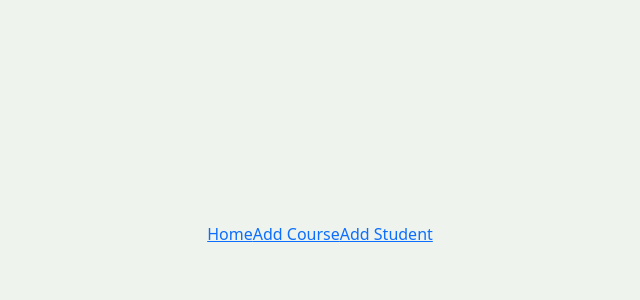
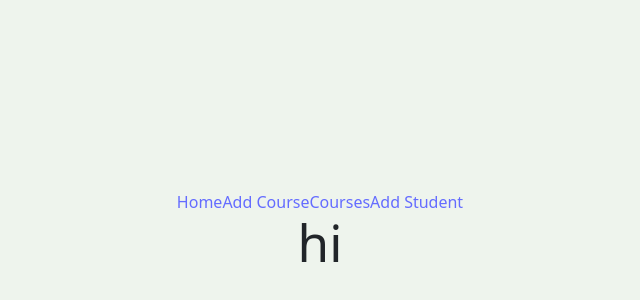
Before and after one commit to Ali000/Interview, a Vue app: page /courses in a window 1280 px wide. Shown: the part 166-466 px from the top of the page, without its empty margins (320-960 px from the left). Built offline with nearby package versions, Linux system fonts and the light colour scheme.

Commit message:
fixing err

```diff
--- a/src/components/Courses.vue
+++ b/src/components/Courses.vue
@@ -3,5 +3,7 @@ export default {
   name: "Courses",
 }
 </script>
-<template></template>
+<template>
+  <h1>hi</h1>
+</template>
 <style></style>
--- a/src/components/NavBar.vue
+++ b/src/components/NavBar.vue
@@ -8,8 +8,8 @@ export default {
     <router-link to="/">Home</router-link>
 
     <router-link to="/addCourse">Add Course</router-link>
+    <router-link to="/courses">Courses</router-link>
     <router-link to="/addStudent">Add Student</router-link>
-
   </nav>
 </template>
 <style></style>
--- a/src/style.css
+++ b/src/style.css
@@ -1,4 +1,7 @@
-
+:root {
+  font-family: Inter, system-ui, Avenir, Helvetica, Arial, sans-serif;
+  line-height: 1.5;
+  font-weight: 400;
 
   color-scheme: light dark;
   color: rgba(255, 255, 255, 0.87);
```
Also changed, not shown: src/router.js (+3 -5 lines).
